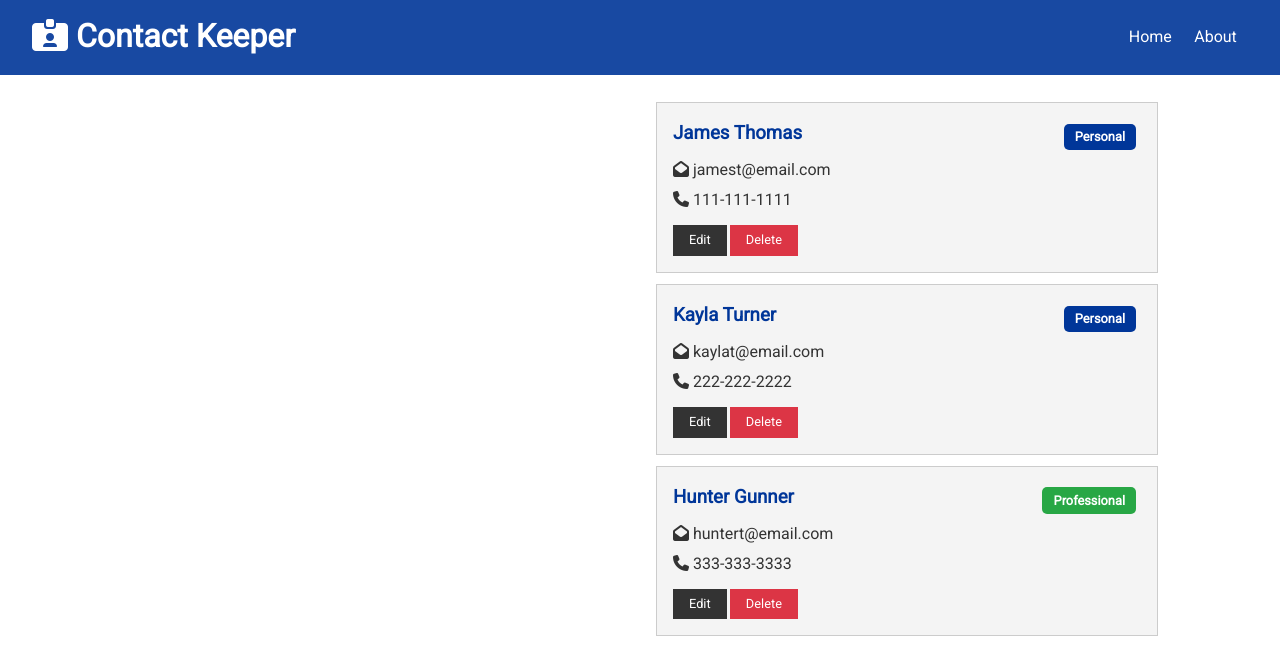
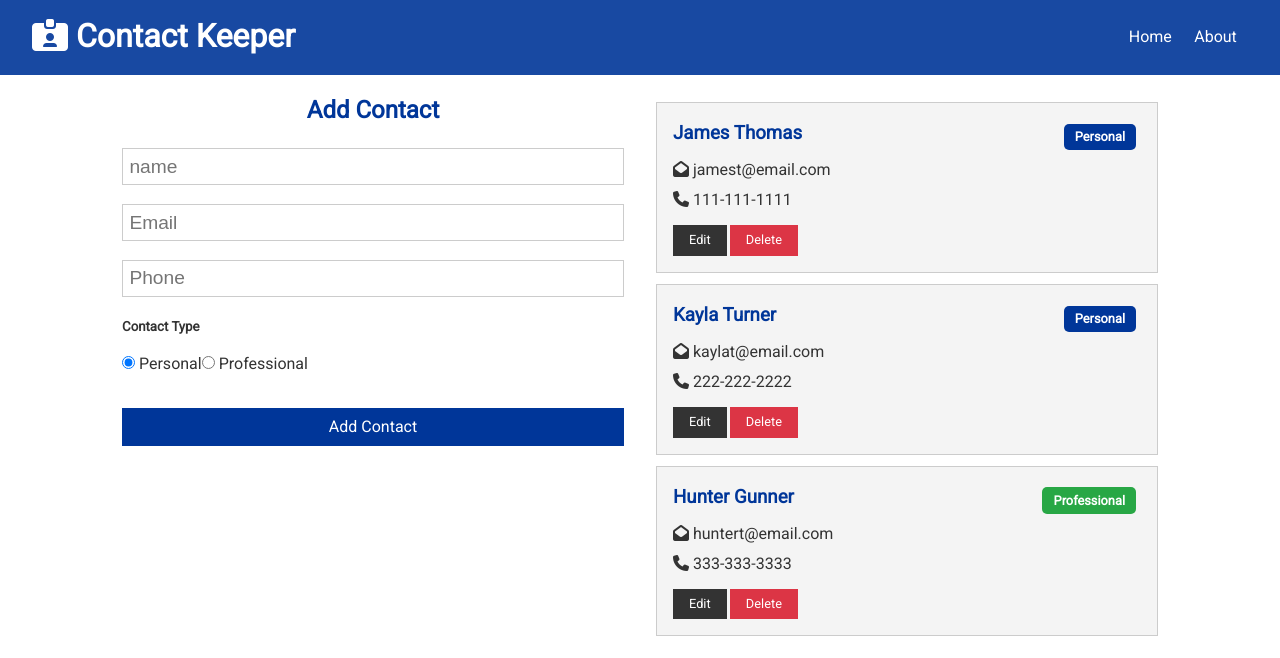
Before and after one commit to JamesFThomas/Contact-List, a React (Create React App) app in the folder client/: page / in a window 1280 px wide. Shown: the top 658 px of the page. Built offline with nearby package versions, Linux system fonts and the light colour scheme.

Commit message:
(add) ContactForm component created and displaying in Home component

```diff
--- /dev/null
+++ b/client/src/components/contacts/ContactForm.js
@@ -0,0 +1,58 @@
+import { STATES } from 'mongoose';
+import React, { useState } from 'react'
+
+const ContactForm = () => {
+  // Initialize useState hook and variables
+   // Setting a form in the useState() hook allows us not to have to create hook for each form field
+  const [contact, setContact] = useState({
+    name:'',
+    email:'',
+    phone:'',
+    type:'personal',
+  })
+
+  // Destruct form fields from contact variable in useState hook
+  const { name, email, phone, type } = contact;
+
+  // Function to update state with form values
+  const onChange =(e)=>{
+    setContact({...contact, [e.target.name]:e.target.value })
+  };
+
+  return (
+    <form>
+      <h2 className='text-primary'>Add Contact</h2>
+      <input
+        type='text'
+        placeholder='name'
+        name='name'
+        value={name}
+        onChange={onChange}
+      />
+      <input
+        type='email'
+        placeholder='Email'
+        name='email'
+        value={email}
+        onChange={onChange}
+      />
+      <input
+        type='text'
+        placeholder='Phone'
+        name='phone'
+        value={phone}
+        onChange={onChange}
+      />
+      <h5>Contact Type</h5>
+        <input type='radio' name='type' value='personal' checked={type === 'personal'} /
+        > Personal{''}
+        <input type='radio' name='type' value='professional' checked={type === 'professional'} /
+        > Professional
+        <div>
+          <input className='btn btn-primary btn-block' type='submit' value='Add Contact' />
+        </div>
+    </form>
+  )
+}
+
+export default ContactForm;
--- a/client/src/components/pages/Home.js
+++ b/client/src/components/pages/Home.js
@@ -2,13 +2,15 @@
 import React from 'react';
 // Import Contacts component
 import Contacts from '../contacts/Contacts';
+// Import ContactForm Component
+import ContactForm from '../contacts/ContactForm'
 
 
 const Home = () => {
   return (
     <div className='grid-2'>
       <div>
-        {/* Contact Form */}
+        <ContactForm />
       </div>
       <div>
         <Contacts />
```
Also changed, not shown: 1 other file (tests, documents, lock files or other folders).
